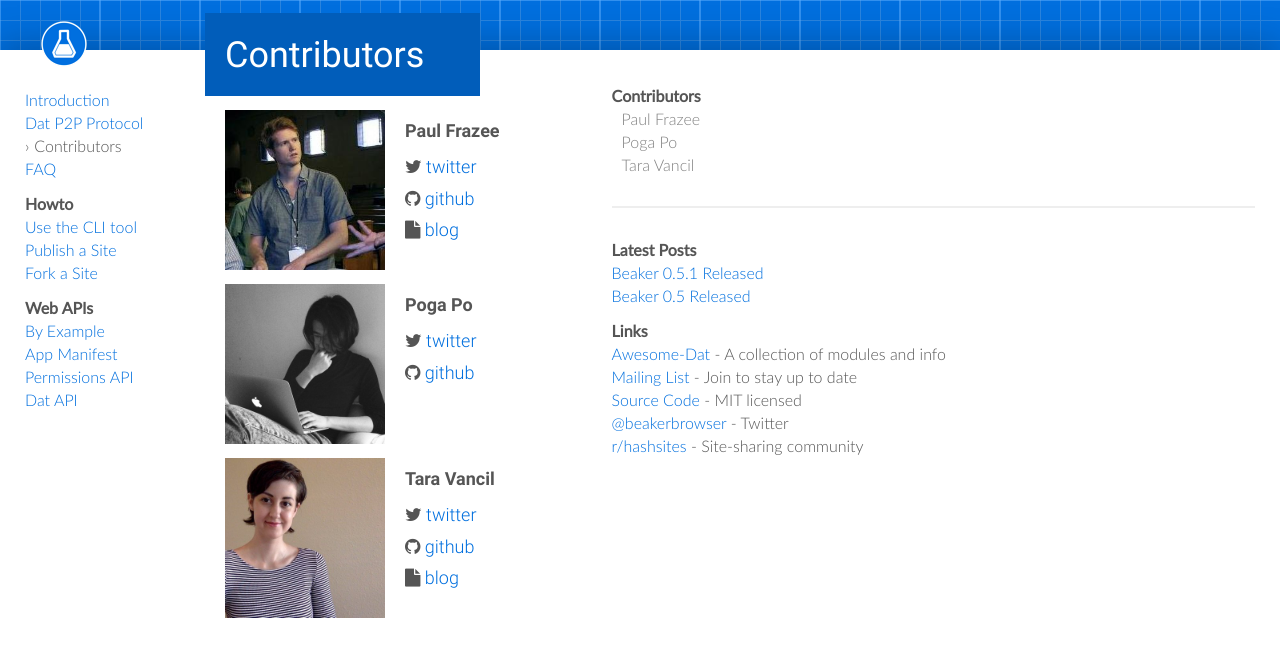
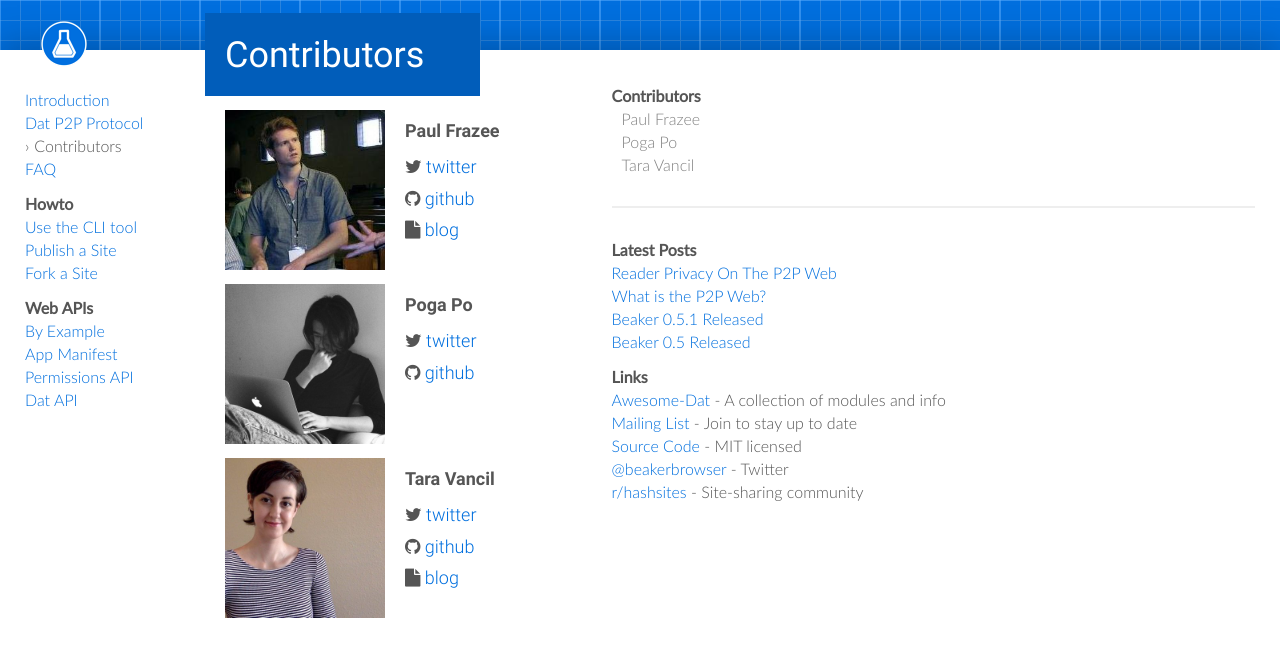
Before and after one commit to beakerbrowser/beakerbrowser.com, a Jekyll site: the page built from _docs/team.md, in a window 1280 px wide and 900 px high. Shown: the top 657 px of the window. Built offline with Jekyll 4.4.1, drawn with Linux system fonts in a browser that asks for light colours.

Commit message:
add new posts to the sidenav

```diff
--- a/_data/news.yml
+++ b/_data/news.yml
@@ -1,3 +1,7 @@
+- title: "Reader Privacy On The P2P Web"
+  url: https://datproject.org/blog/2016-12-18-p2p-reader-privacy
+- title: "What is the P2P Web?"
+  url: http://pfrazee.github.io/blog/what-is-the-p2p-web
 - title: "Beaker 0.5.1 Released"
   url: https://groups.google.com/forum/#!topic/beaker-browser/skQM6RIvO8E
 - title: "Beaker 0.5 Released"
```
